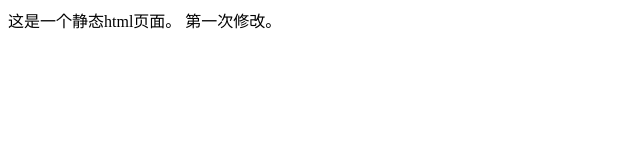
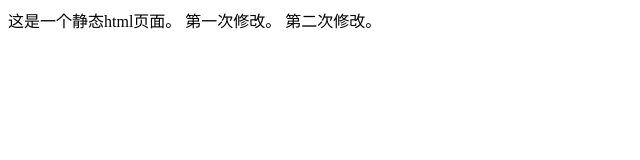
Before and after one commit to chenqphp/chenrepository, a plain HTML site: page index.html in a window 1280 px wide. Shown: the whole page, without its empty margins (0-640 px from the left). Drawn offline with Linux system fonts and the light colour scheme.

Commit message:
修改index.html问件

```diff
--- a/index.html
+++ b/index.html
@@ -7,5 +7,6 @@
 	<body>
 		这是一个静态html页面。
 		第一次修改。
+		第二次修改。
 	</body>
 </html>
```
